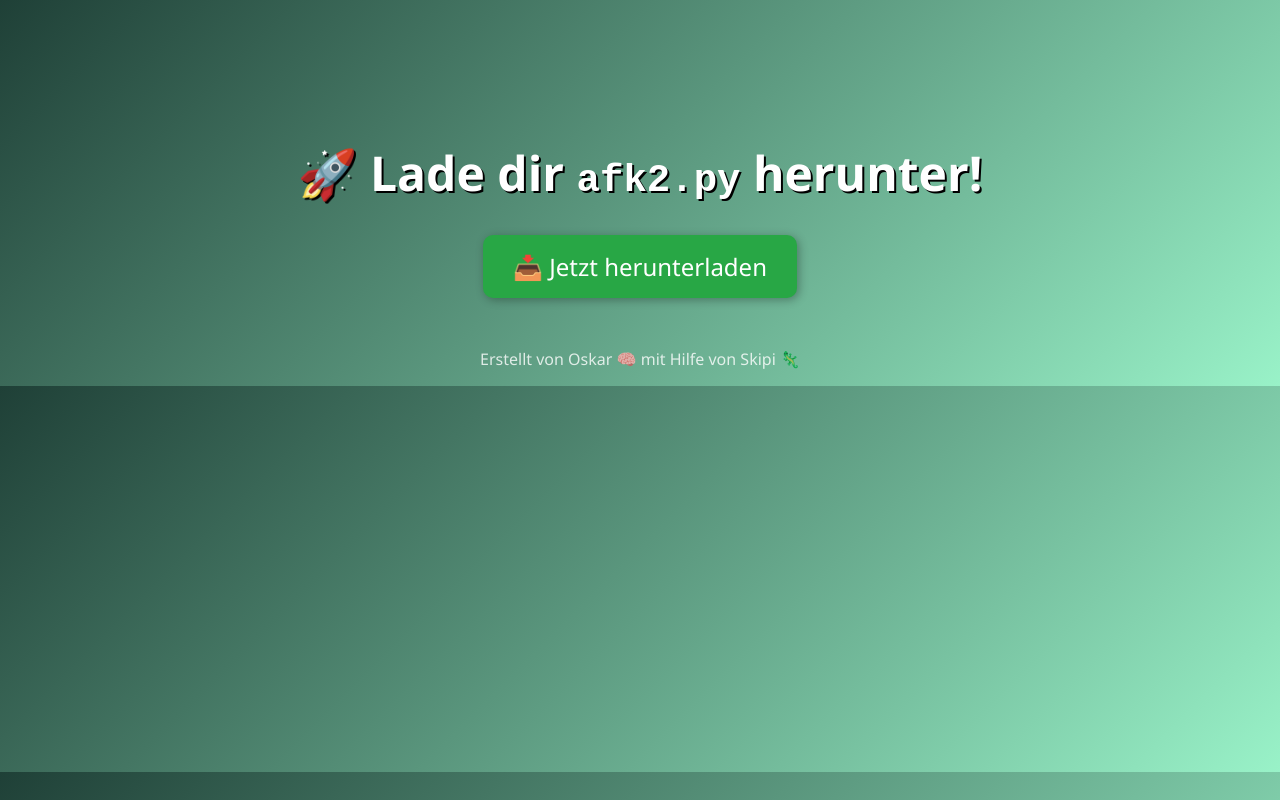
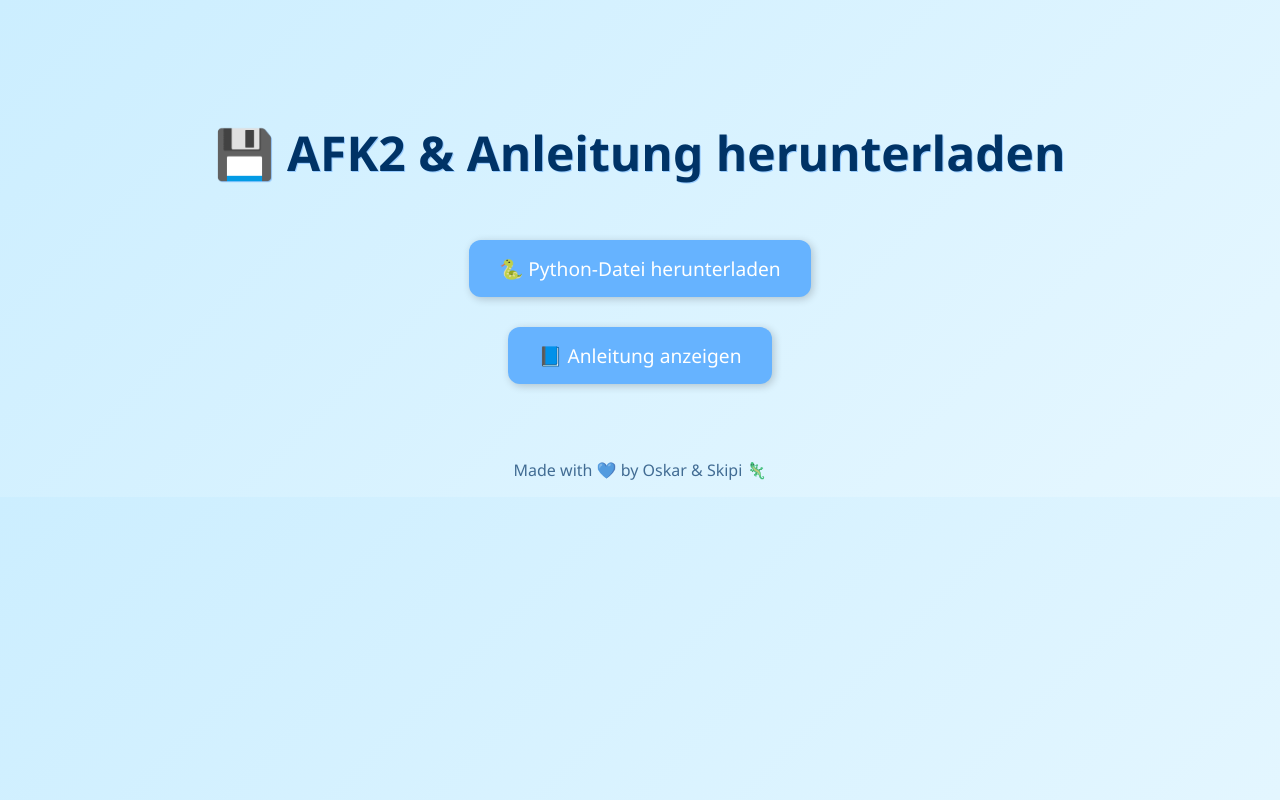
Before and after one commit to Bobi394/PythonCode, a plain HTML site: page index.html in a window 1280 px wide. Drawn offline with Linux system fonts and the light colour scheme.

Commit message:
index.html aktualisieren

```diff
--- a/index.html
+++ b/index.html
@@ -6,47 +6,52 @@
     <style>
         body {
             font-family: 'Segoe UI', sans-serif;
-            background: linear-gradient(135deg, #1f4037, #99f2c8);
-            color: #fff;
+            background: linear-gradient(135deg, #cceeff, #e6f7ff);
+            color: #003366;
             text-align: center;
-            padding-top: 100px;
+            padding-top: 80px;
         }
 
         h1 {
             font-size: 3em;
-            margin-bottom: 30px;
-            text-shadow: 2px 2px #000;
+            margin-bottom: 40px;
+            text-shadow: 1px 1px #99ccff;
         }
 
         a.download-button {
             display: inline-block;
+            margin: 15px;
             padding: 15px 30px;
-            background-color: #28a745;
+            background-color: #66b3ff;
             color: white;
-            font-size: 1.5em;
-            border-radius: 10px;
+            font-size: 1.2em;
+            border: none;
+            border-radius: 12px;
             text-decoration: none;
-            box-shadow: 2px 2px 10px rgba(0,0,0,0.3);
-            transition: background-color 0.3s ease;
+            box-shadow: 2px 2px 8px rgba(0, 0, 0, 0.2);
+            transition: background-color 0.3s ease, transform 0.2s ease;
         }
 
         a.download-button:hover {
-            background-color: #218838;
+            background-color: #3399ff;
+            transform: scale(1.05);
         }
 
         .footer {
-            margin-top: 50px;
+            margin-top: 60px;
             font-size: 1em;
-            opacity: 0.8;
+            opacity: 0.7;
         }
     </style>
 </head>
 <body>
-    <h1>🚀 Lade dir <code>afk2.py</code> herunter!</h1>
-    <a class="download-button" href="afk2.py" download>📥 Jetzt herunterladen</a>
+    <h1>💾 AFK2 & Anleitung herunterladen</h1>
+
+    <a class="download-button" href="afk2.py" download>🐍 Python-Datei herunterladen</a><br>
+    <a class="download-button" href="anleitung.pdf" download>📘 Anleitung anzeigen</a>
 
     <div class="footer">
-        <p>Erstellt von Oskar 🧠 mit Hilfe von Skipi 🦎</p>
+        <p>Made with 💙 by Oskar & Skipi 🦎</p>
     </div>
 </body>
 </html>
```
